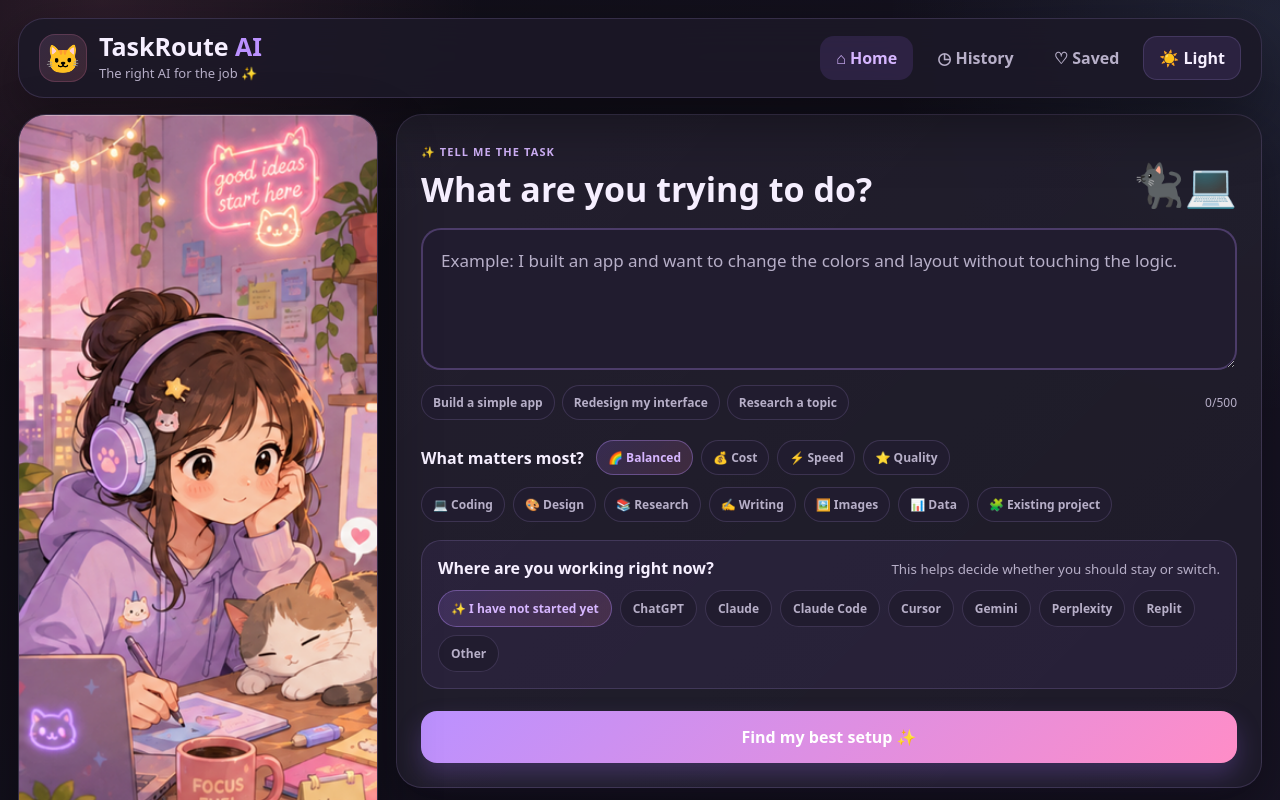
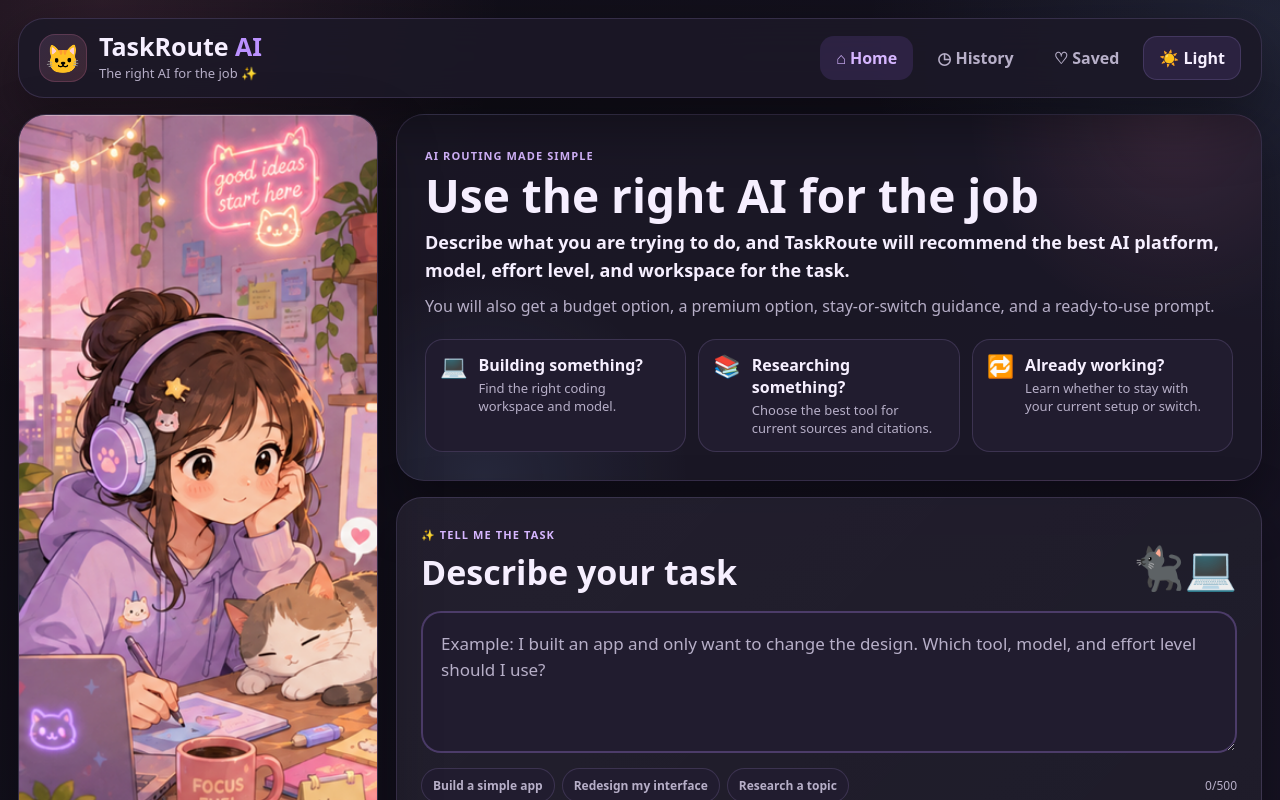
Before and after one commit to jennycita/taskroute-ai, a Next.js app: page / in a window 1280 px wide. Shown: the top 800 px of the page. Built offline with nearby package versions, Linux system fonts and the light colour scheme.

Commit message:
Update homepage description

```diff
--- a/app/globals.css
+++ b/app/globals.css
@@ -533,3 +533,77 @@
     flex-direction: column;
   }
 }
+
+
+.hero-card {
+  margin-bottom: 16px;
+  padding: 28px;
+  border-radius: 28px;
+  border: 1px solid var(--border);
+  background:
+    radial-gradient(circle at 90% 0%, rgba(255,135,183,.12), transparent 24%),
+    radial-gradient(circle at 10% 100%, rgba(143,199,255,.10), transparent 24%),
+    var(--card);
+  box-shadow: var(--shadow);
+}
+
+.hero-card h2 {
+  margin: 6px 0 10px;
+  font-size: clamp(30px, 4vw, 46px);
+  line-height: 1.05;
+}
+
+.hero-copy {
+  max-width: 820px;
+  margin: 0;
+  color: var(--ink);
+  font-size: 18px;
+  line-height: 1.55;
+  font-weight: 700;
+}
+
+.hero-support {
+  margin: 9px 0 0;
+  color: var(--muted);
+  line-height: 1.55;
+}
+
+.hero-examples {
+  margin-top: 20px;
+  display: grid;
+  grid-template-columns: repeat(3, minmax(0, 1fr));
+  gap: 12px;
+}
+
+.hero-examples article {
+  display: flex;
+  gap: 11px;
+  align-items: flex-start;
+  padding: 14px;
+  border-radius: 18px;
+  border: 1px solid var(--border);
+  background: var(--surface);
+}
+
+.hero-examples article > span {
+  font-size: 22px;
+  line-height: 1;
+}
+
+.hero-examples strong {
+  display: block;
+  margin-bottom: 3px;
+}
+
+.hero-examples p {
+  margin: 0;
+  color: var(--muted);
+  font-size: 13px;
+  line-height: 1.4;
+}
+
+@media (max-width: 900px) {
+  .hero-examples {
+    grid-template-columns: 1fr;
+  }
+}
--- a/app/page.tsx
+++ b/app/page.tsx
@@ -344,11 +344,49 @@
         </aside>
 
         <section className="workspace">
+
+          <section className="hero-card">
+            <span className="eyebrow">AI routing made simple</span>
+            <h2>Use the right AI for the job</h2>
+            <p className="hero-copy">
+              Describe what you are trying to do, and TaskRoute will recommend the best AI platform,
+              model, effort level, and workspace for the task.
+            </p>
+            <p className="hero-support">
+              You will also get a budget option, a premium option, stay-or-switch guidance,
+              and a ready-to-use prompt.
+            </p>
+
+            <div className="hero-examples">
+              <article>
+                <span>💻</span>
+                <div>
+                  <strong>Building something?</strong>
+                  <p>Find the right coding workspace and model.</p>
+                </div>
+              </article>
+              <article>
+                <span>📚</span>
+                <div>
+                  <strong>Researching something?</strong>
+                  <p>Choose the best tool for current sources and citations.</p>
+                </div>
+              </article>
+              <article>
+                <span>🔁</span>
+                <div>
+                  <strong>Already working?</strong>
+                  <p>Learn whether to stay with your current setup or switch.</p>
+                </div>
+              </article>
+            </div>
+          </section>
+
           <section className="card task-card">
             <div className="card-heading">
               <div>
                 <span className="eyebrow">✨ Tell me the task</span>
-                <h2>What are you trying to do?</h2>
+                <h2>Describe your task</h2>
               </div>
               <div className="cat-doodle">🐈‍⬛💻</div>
             </div>
@@ -357,7 +395,7 @@
               maxLength={500}
               value={task}
               onChange={(event) => setTask(event.target.value)}
-              placeholder="Example: I built an app and want to change the colors and layout without touching the logic."
+              placeholder="Example: I built an app and only want to change the design. Which tool, model, and effort level should I use?"
             />
 
             <div className="input-footer">
```
